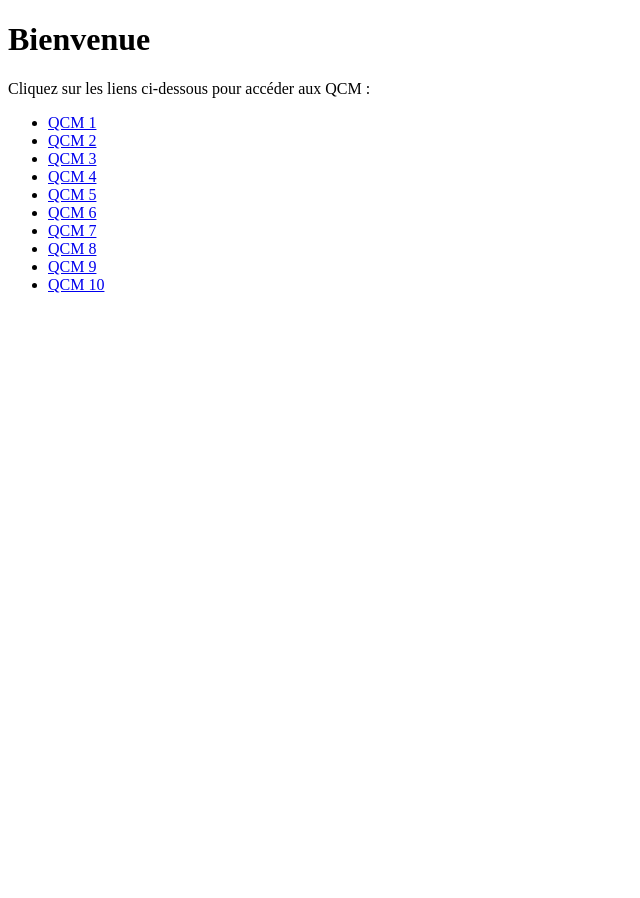
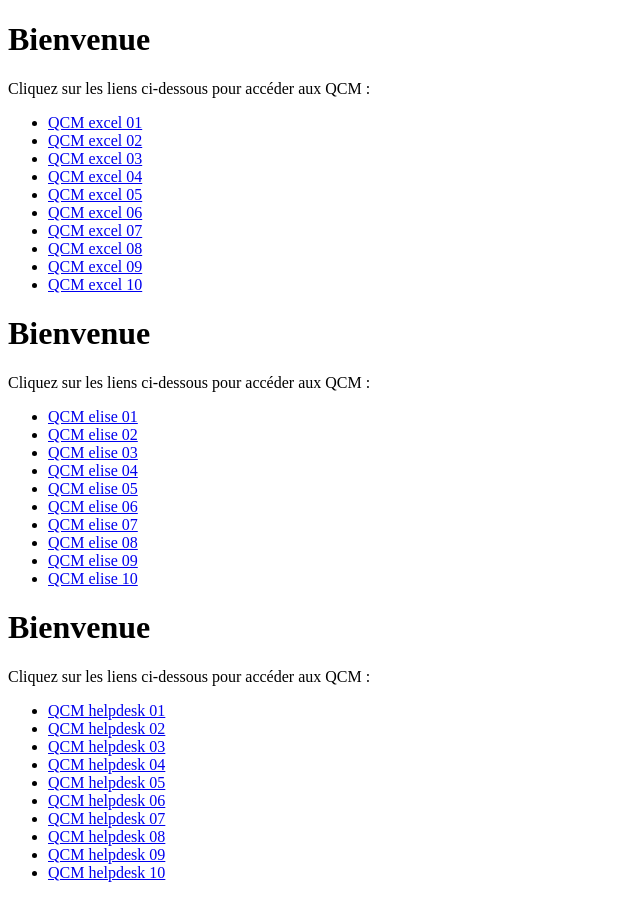
Before and after one commit to nabilbenromdhane2711/formation-elise-2024, a plain HTML site: page index.html in a window 1280 px wide. Shown: the whole page, without its empty margins (0-640 px from the left). Before the commit the page ends 800 px from the top, so only its background shows below. Drawn offline with Linux system fonts and the light colour scheme.

Commit message:
Update index.html

```diff
--- a/index.html
+++ b/index.html
@@ -7,16 +7,46 @@
     <h1>Bienvenue </h1>
     <p>Cliquez sur les liens ci-dessous pour accéder aux QCM :</p>
     <ul>
-        <li><a href="page1.html">QCM 1</a></li>
-        <li><a href="page2.html">QCM 2</a></li>
-        <li><a href="page3.html">QCM 3</a></li>
-        <li><a href="page4.html">QCM 4</a></li>
-        <li><a href="page5.html">QCM 5</a></li>
-        <li><a href="page6.html">QCM 6</a></li>
-        <li><a href="page7.html">QCM 7</a></li>
-        <li><a href="page8.html">QCM 8</a></li>
-        <li><a href="page9.html">QCM 9</a></li>
-        <li><a href="page10.html">QCM 10</a></li>
+        <li><a href="page11.html">QCM excel 01</a></li>
+        <li><a href="page12.html">QCM excel 02</a></li>
+        <li><a href="page13.html">QCM excel 03</a></li>
+        <li><a href="page14.html">QCM excel 04</a></li>
+        <li><a href="page15.html">QCM excel 05</a></li>
+        <li><a href="page16.html">QCM excel 06</a></li>
+        <li><a href="page17.html">QCM excel 07</a></li>
+        <li><a href="page18.html">QCM excel 08</a></li>
+        <li><a href="page19.html">QCM excel 09</a></li>
+        <li><a href="page20.html">QCM excel 10</a></li>
+    </ul>
+    <h1>Bienvenue </h1>
+    <p>Cliquez sur les liens ci-dessous pour accéder aux QCM :</p>
+    <ul>
+        <li><a href="page1.html">QCM elise 01</a></li>
+        <li><a href="page2.html">QCM elise 02</a></li>
+        <li><a href="page3.html">QCM elise 03</a></li>
+        <li><a href="page4.html">QCM elise 04</a></li>
+        <li><a href="page5.html">QCM elise 05</a></li>
+        <li><a href="page6.html">QCM elise 06</a></li>
+        <li><a href="page7.html">QCM elise 07</a></li>
+        <li><a href="page8.html">QCM elise 08</a></li>
+        <li><a href="page9.html">QCM elise 09</a></li>
+        <li><a href="page10.html">QCM elise 10</a></li>
+    </ul>
+
+
+    <h1>Bienvenue </h1>
+    <p>Cliquez sur les liens ci-dessous pour accéder aux QCM :</p>
+    <ul>
+        <li><a href="page21.html">QCM helpdesk 01</a></li>
+        <li><a href="page22.html">QCM helpdesk 02</a></li>
+        <li><a href="page23.html">QCM helpdesk 03</a></li>
+        <li><a href="page24.html">QCM helpdesk 04</a></li>
+        <li><a href="page25.html">QCM helpdesk 05</a></li>
+        <li><a href="page26.html">QCM helpdesk 06</a></li>
+        <li><a href="page27.html">QCM helpdesk 07</a></li>
+        <li><a href="page28.html">QCM helpdesk 08</a></li>
+        <li><a href="page29.html">QCM helpdesk 09</a></li>
+        <li><a href="page30.html">QCM helpdesk 10</a></li>
     </ul>
 </body>
 </html>
```
